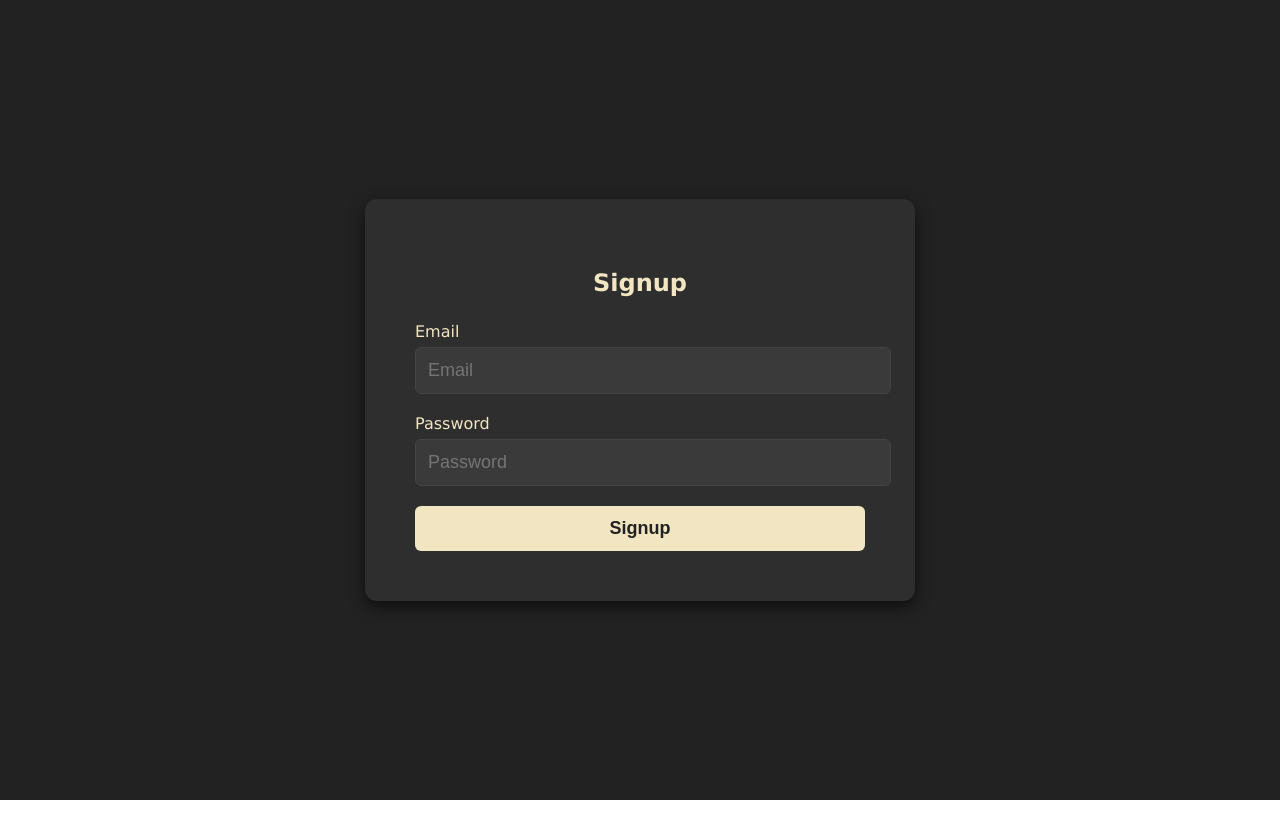
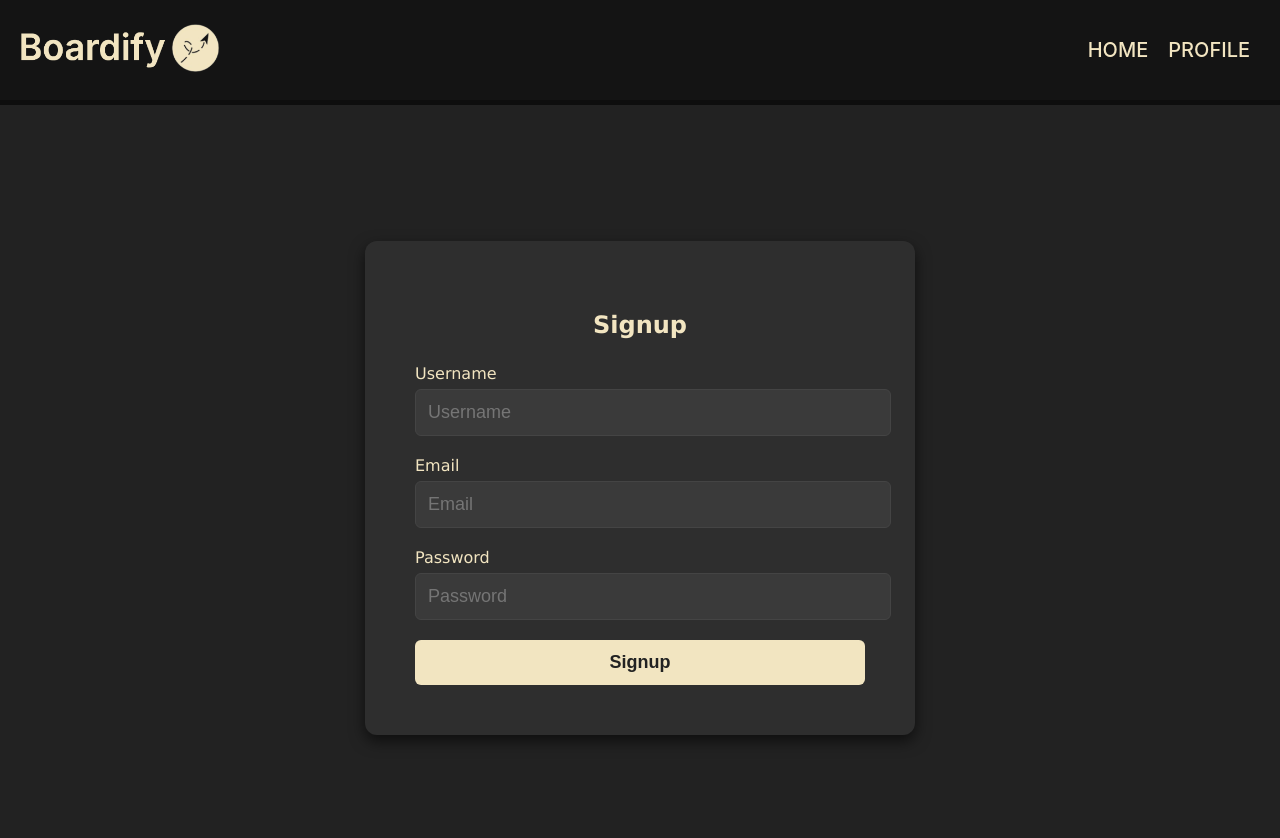
Before and after one commit to okethan35/Boardify, a React (Create React App) app in the folder boardify/: page /signup in a window 1280 px wide. Shown: the top 838 px of the page. Before the commit the page ends 800 px from the top, so only its background shows below. Built offline with nearby package versions, Linux system fonts and the light colour scheme.

Commit message:
Added username in signup and navbar to signup and login pages

```diff
--- a/boardify/src/components/Login.js
+++ b/boardify/src/components/Login.js
@@ -1,5 +1,6 @@
 import { useNavigate } from "react-router-dom";
 import { Link } from "react-router-dom";
+import Navbar from "./NavBar.js";
 import '../styles/Login.css';
 
 const Login = () => {
@@ -11,23 +12,26 @@ const Login = () => {
   };
 
   return (
+    <div>
+      <Navbar/>
       <div className="login-container">
         <div className="login-box">
           <h2>Login</h2>
           <form onSubmit={handleSubmit}>
             <div className="input-group">
               <label>Email</label>
-            <input type="email" required />
+              <input type="email" placeholder="Email" required />
             </div>
             <div className="input-group">
               <label>Password</label>
-            <input type="password" required />
+              <input type="password" placeholder="Password"  required />
             </div>
             <button type="submit" className="login-button">Login</button>
           </form>
           <p>Don't have an account? <Link to="/signup">Sign Up</Link></p>
         </div>
       </div>
+    </div>
   );
 };
 
--- a/boardify/src/components/SignUp.js
+++ b/boardify/src/components/SignUp.js
@@ -1,7 +1,8 @@
 import { useNavigate } from "react-router-dom";
 import "../styles/Login.css";
+import Navbar from "./NavBar.js";
 
-const Signup = () => {
+const SignUp = () => {
   const navigate = useNavigate();
 
   const handleSubmit = (e) => {
@@ -10,10 +11,16 @@ const Signup = () => {
   };
 
   return (
+    <div>
+      <Navbar/>
       <div className="login-container">
         <div className="login-box">
           <h2>Signup</h2>
           <form onSubmit={handleSubmit}>
+          <div className="input-group">
+              <label>Username</label>
+              <input type="username" placeholder="Username" required />
+            </div>
             <div className="input-group">
               <label>Email</label>
               <input type="email" placeholder="Email" required />
@@ -26,7 +33,8 @@ const Signup = () => {
           </form>
         </div>
       </div>
+    </div>
   );
 };
 
-export default Signup;
+export default SignUp;
--- a/boardify/src/styles/Login.css
+++ b/boardify/src/styles/Login.css
@@ -2,7 +2,8 @@
     display: flex;
     flex-direction: column;
     align-items: center;
-    justify-content: center;
+    justify-content: flex-start;
+    padding-top: 17vh;
     width: 100%;
     height: 100vh;
     background-color: #222222;
```
Lines whose indentation alone changed are shown as unchanged.
